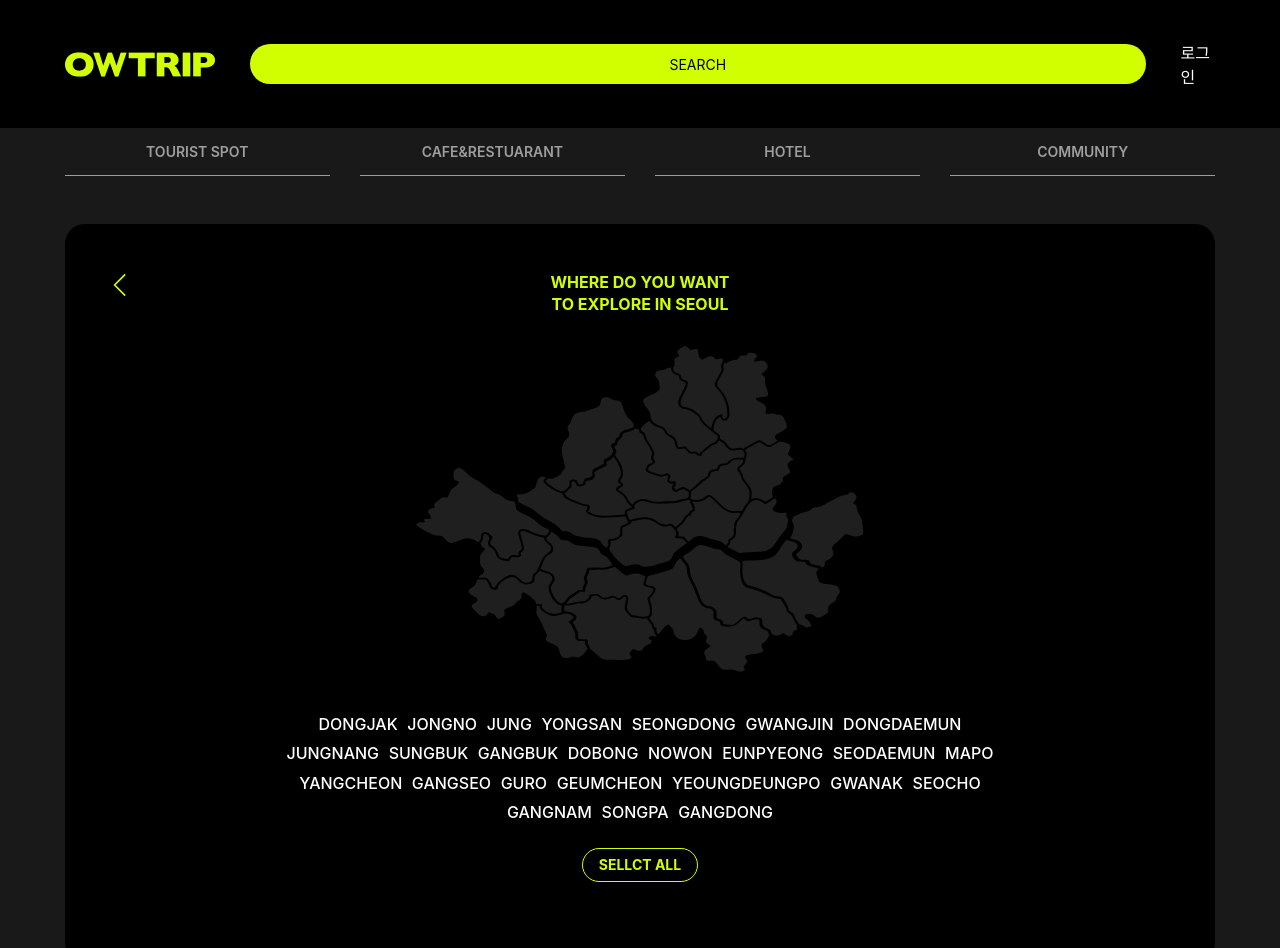
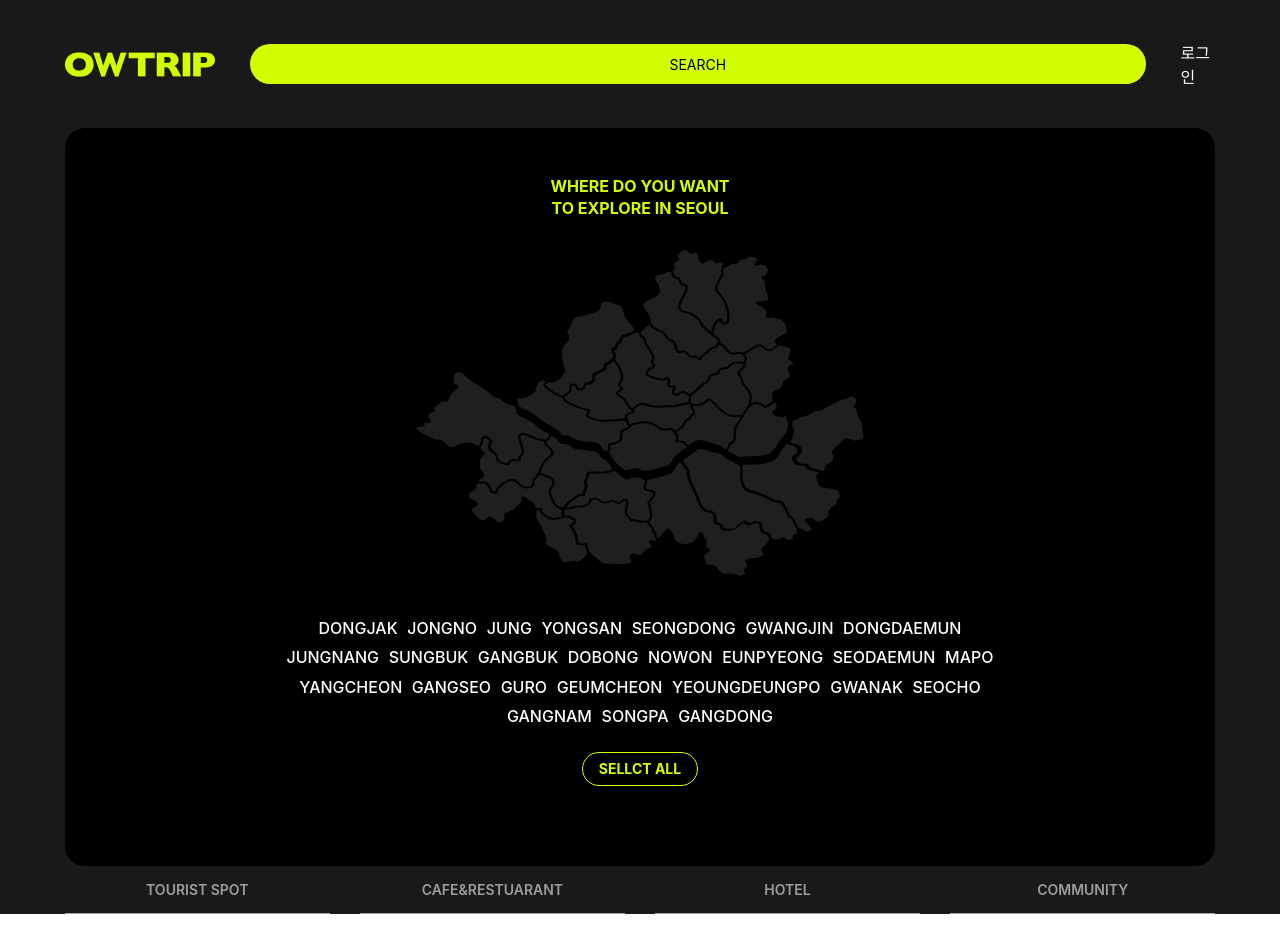
Before and after one commit to LeLu815/CWM_FE, a React (Create React App) app in the folder cwm_fe/: page / in a window 1280 px wide. Shown: the top 948 px of the page. After the commit the page ends 914 px from the top, so only its background shows below. Built offline with nearby package versions, Linux system fonts and the light colour scheme.

Commit message:
feature : 홈 위치 수정 및 카테 네브바 기능 수정

```diff
--- a/cwm_fe/src/Pages/Home/Home.js
+++ b/cwm_fe/src/Pages/Home/Home.js
@@ -6,16 +6,17 @@ import Header from "../../components/header/Header";
 import SeoulMap from "../../components/SeoulMap/SeoulMap";
 
 const Home = () => {
-  const [categoryName, setCategoryName] = useState(null);
-  const handleCategoryName = (name) => {
-    setCategoryName(name);
+  const [categoryName, setCategoryName] = useState([]);
+  const handleCategoryName = (list) => {
+    setCategoryName(list);
   };
+  console.log(categoryName);
   return (
     <>
       <Header />
       <div className={classes.home_container}>
+        <SeoulMap />
         <CategoryNav handleCategoryName={handleCategoryName} />
-        <SeoulMap />
         <Outlet />
       </div>
     </>
--- a/cwm_fe/src/components/CategoryNav/Category.js
+++ b/cwm_fe/src/components/CategoryNav/Category.js
@@ -6,17 +6,12 @@ const Category = (props) => {
   const [isClicked, setIsClicked] = useState(false);
   const handleOnClikc = () => {
     if (isClicked) {
-      props.categorySetting(null);
+      props.categorySetting({ name: props.title, action: "remove" });
     } else {
-      props.categorySetting(props.title);
+      props.categorySetting({ name: props.title, action: "add" });
     }
     setIsClicked((boolean) => !boolean);
   };
-  useEffect(() => {
-    props.title === props.selectedName
-      ? setIsClicked(true)
-      : setIsClicked(false);
-  });
   return (
     <div
       className={`${classes.category} ${
--- a/cwm_fe/src/components/CategoryNav/CategoryNav.js
+++ b/cwm_fe/src/components/CategoryNav/CategoryNav.js
@@ -4,36 +4,36 @@ import Category from "./Category";
 import { useState, useEffect } from "react";
 
 const CategoryNav = (props) => {
-  const [categoryName, setCategoryName] = useState(null);
-  const handleSettingCategory = (name) => {
-    setCategoryName(name);
+  const [categoryList, setCategoryList] = useState([]);
+  const handleSettingCategory = ({ name, action }) => {
+    switch (action) {
+      case "add":
+        setCategoryList((list) => {
+          const newList = [...list];
+          newList.push(name);
+          return newList;
+        });
+        break;
+      case "remove":
+        setCategoryList((list) => {
+          return [...list].filter((item) => name !== item);
+        });
+        break;
+    }
   };
   useEffect(() => {
-    props.handleCategoryName(categoryName);
+    props.handleCategoryName(categoryList);
   });
 
   return (
     <div className={classes.container}>
-      <Category
-        title="TOURIST SPOT"
-        categorySetting={handleSettingCategory}
-        selectedName={categoryName}
-      />
+      <Category title="TOURIST SPOT" categorySetting={handleSettingCategory} />
       <Category
         title="CAFE&RESTUARANT"
         categorySetting={handleSettingCategory}
-        selectedName={categoryName}
       />
-      <Category
-        title="HOTEL"
-        categorySetting={handleSettingCategory}
-        selectedName={categoryName}
-      />
-      <Category
-        title="COMMUNITY"
-        categorySetting={handleSettingCategory}
-        selectedName={categoryName}
-      />
+      <Category title="HOTEL" categorySetting={handleSettingCategory} />
+      <Category title="COMMUNITY" categorySetting={handleSettingCategory} />
     </div>
   );
 };
--- a/cwm_fe/src/components/SeoulMap/SeoulMap.js
+++ b/cwm_fe/src/components/SeoulMap/SeoulMap.js
@@ -69,9 +69,9 @@ const SeoulMap = (props) => {
 
   return (
     <Card style={style}>
-      <div className={classes.arrow_container}>
+      {/* <div className={classes.arrow_container}>
         <Arrow_left_green width="100%" height="100%" stroke="#d1ff00" />
-      </div>
+      </div> */}
       <div className={classes.map_title_container}>
         <span className={classes.map_title}>WHERE DO YOU WANT</span>
         <span className={classes.map_title}>TO EXPLORE IN SEOUL</span>
--- a/cwm_fe/src/components/header/Header.module.css
+++ b/cwm_fe/src/components/header/Header.module.css
@@ -4,7 +4,6 @@
   left: 0;
   width: 100%;
   padding: 2.5rem 0 2.5rem 0;
-  background-color: #000000;
 }
 
 .header_nomal {
```
